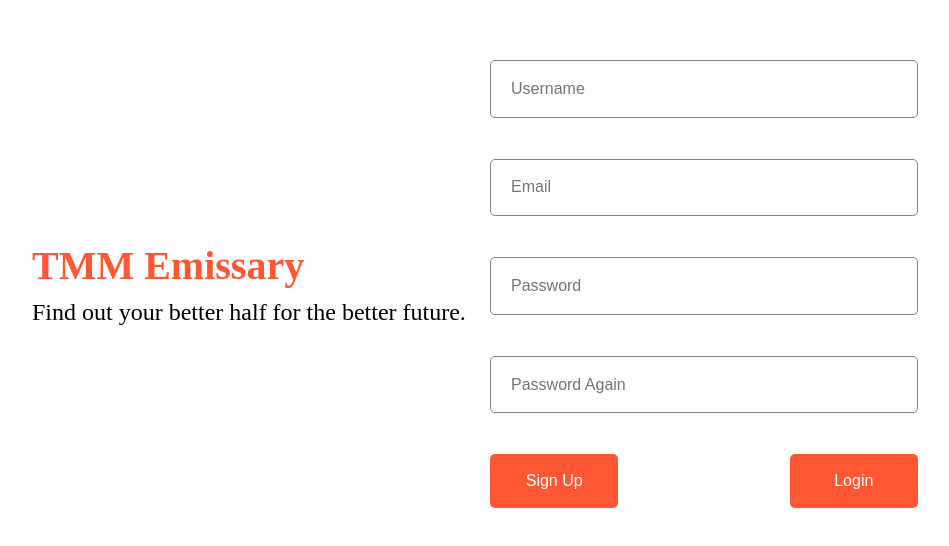
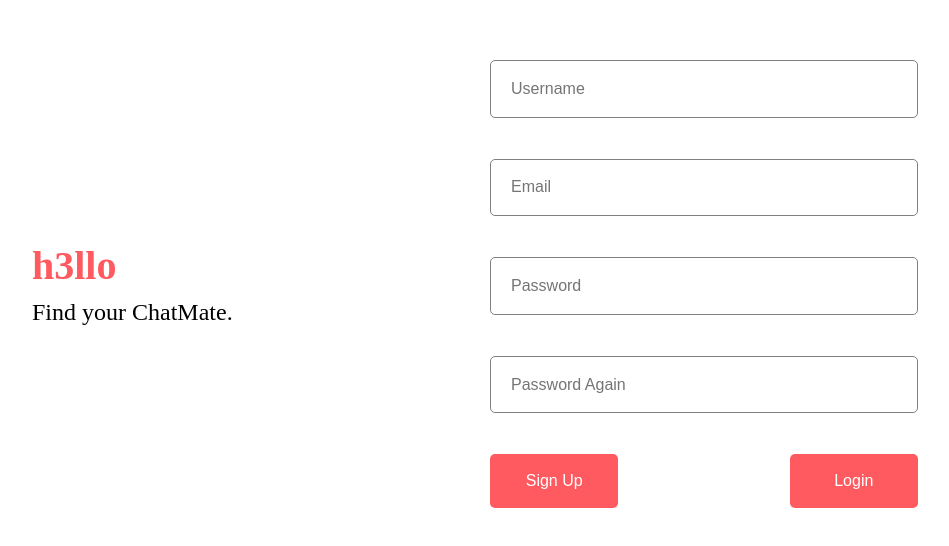
Before and after one commit to mahmudulmurad/bawki, a React (Create React App) app in the folder frontend/: page / in a window 1280 px wide. Shown: the part 116-662 px from the top of the page, without its empty margins (160-1109 px from the left). Built offline with nearby package versions, Linux system fonts and the light colour scheme; no server answers.

Commit message:
changing to h3llo

```diff
--- a/frontend/src/components/topbar/topbar.jsx
+++ b/frontend/src/components/topbar/topbar.jsx
@@ -13,7 +13,7 @@ export default function Topbar() {
   return (
     <div className="topbarContainer">
       <div className="topbarLeft">
-        <span className="title">TMM's Emissary</span>
+        <span className="title">h3llo</span>
       </div>
       <div className="topbarCenter">
         <div className="searchbar">
--- a/frontend/src/pages/Login/login.css
+++ b/frontend/src/pages/Login/login.css
@@ -25,7 +25,7 @@
   .loginLogo {
     font-size: 40px;
     font-weight: 600;
-    color: #FF5733;
+    color: #FF5A60;
     margin-bottom: 10px;
   }
 
@@ -60,7 +60,7 @@
       width: 30%;
       border-radius: 5px;
       border: none;
-      background-color: #FF5733;
+      background-color: #FF5A60;
       color: white;
       font-size: 16px;
       cursor: pointer;
--- a/frontend/src/pages/Login/login.jsx
+++ b/frontend/src/pages/Login/login.jsx
@@ -18,9 +18,9 @@ export default function Login() {
     <div className="login">
       <div className="loginWrapper">
         <div className="loginLeft">
-          <h4 className="loginLogo">TMM Emissary</h4>
+          <h4 className="loginLogo">h3llo</h4>
           <span className="loginDesc">
-            Find your better half for the better future.
+            Find your ChatMate
           </span>
         </div>
         <div className="loginRight">
--- a/frontend/src/pages/signup/signup.css
+++ b/frontend/src/pages/signup/signup.css
@@ -24,7 +24,7 @@
 .signupLogo {
   font-size: 40px;
   font-weight: 600;
-  color: #FF5733;
+  color: #FF5A60;
   margin-bottom: 10px;
 }
 
@@ -63,7 +63,7 @@
   width: 30%;
   border-radius: 5px;
   border: none;
-  background-color: #FF5733;
+  background-color: #FF5A60;
   color: white;
   font-size: 16px;
   cursor: pointer;
@@ -76,7 +76,7 @@
     height: 100%;
     border-radius: 5px;
     border: none;
-    background-color: #FF5733;
+    background-color: #FF5A60;
     color: white;
     font-size: 16px;
     cursor: pointer;
--- a/frontend/src/pages/signup/signup.jsx
+++ b/frontend/src/pages/signup/signup.jsx
@@ -34,9 +34,9 @@ export default function Signup() {
         <div className="signup">
             <div className="signupWrapper">
                 <div className="signupLeft">
-                    <h4 className="signupLogo">TMM Emissary</h4>
+                    <h4 className="signupLogo">h3llo</h4>
                     <span className="signupDesc">
-                    Find out your better half for the better future.
+                    Find your ChatMate.
                     </span>
                 </div>
                 <div className="signupRight">
```
